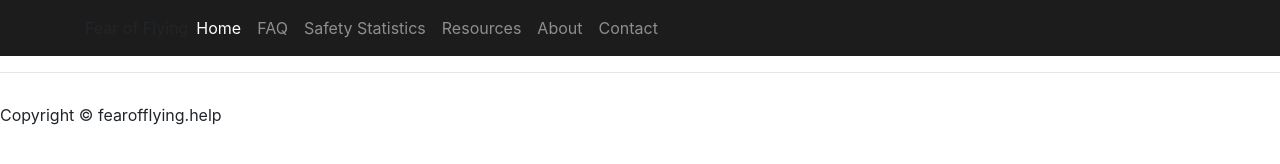
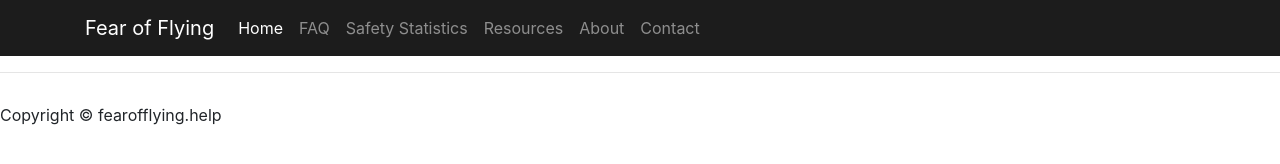
Before and after one commit to johnbyron/planes, a website: page about/index.html in a window 1280 px wide. Drawn offline with Linux system fonts and the light colour scheme.

Commit message:
reverting navbar test

```diff
--- a/about/index.html
+++ b/about/index.html
@@ -23,8 +23,7 @@
     <!-- Navigation -->
     <nav class="navbar navbar-expand-lg navbar-dark custom-dark-nav fixed-top">
       <div class="container">
-        <!--<p class="navbar-brand" href="#">Fear of Flying</p> -->
-        Fear of Flying
+        <a class="navbar-brand" href="#">Fear of Flying</a>
         <button class="navbar-toggler" type="button" data-toggle="collapse" data-target="#navbarResponsive" aria-controls="navbarResponsive" aria-expanded="false" aria-label="Toggle navigation">
           <span class="navbar-toggler-icon"></span>
         </button>
```
